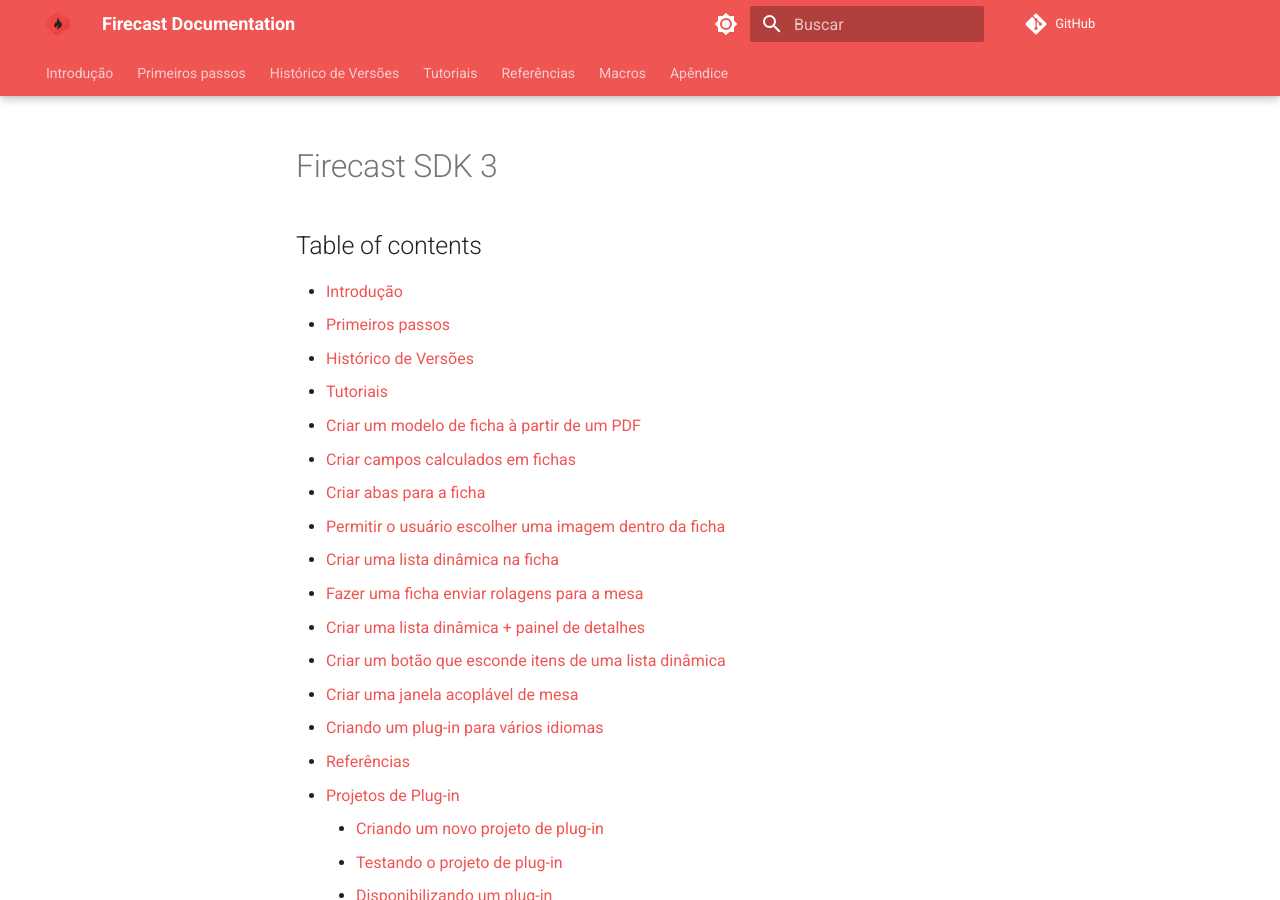
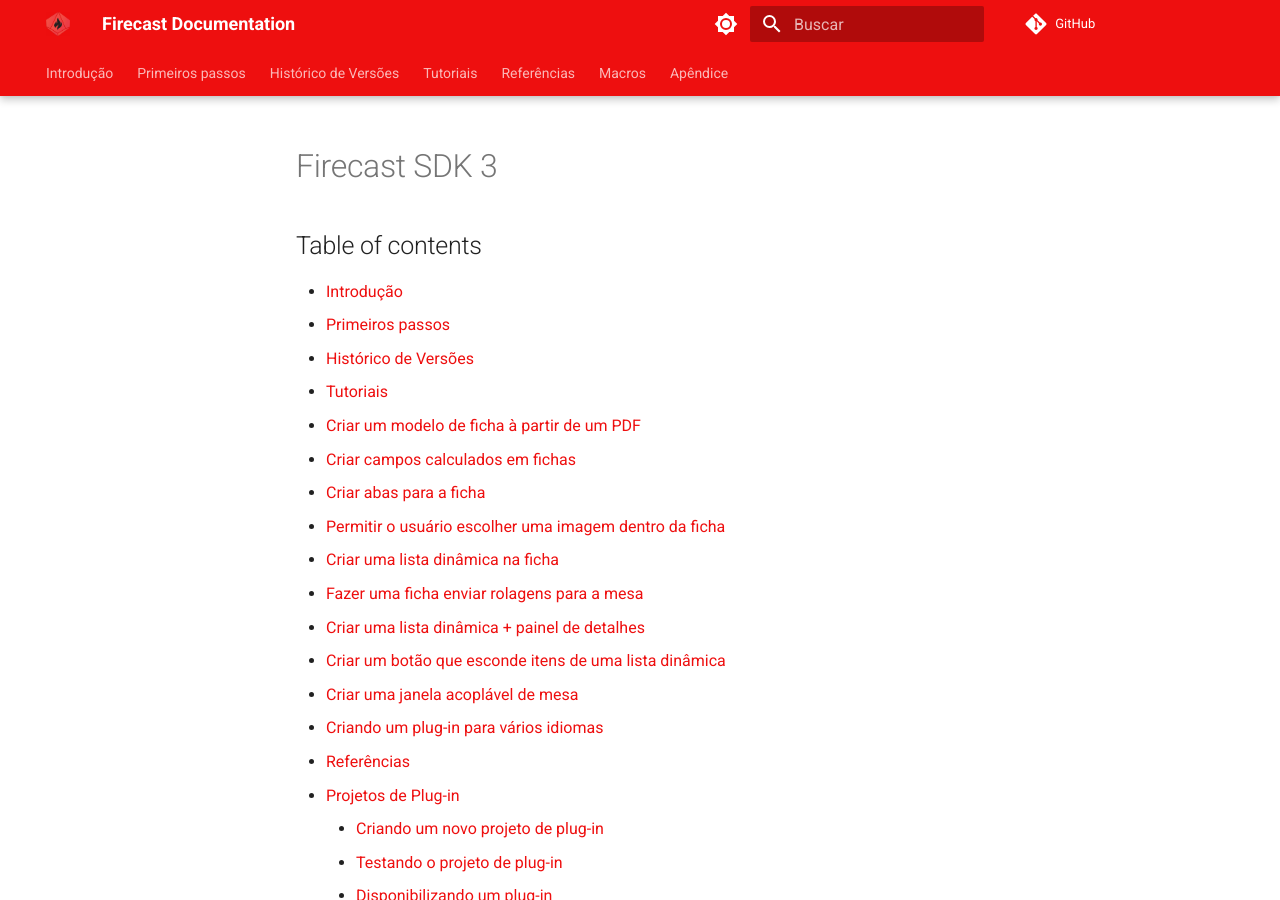
Before and after one commit to Krampus-update/firecast-doc-teste, an MkDocs documentation site: the page built from docs/index.md, in a window 1280 px wide and 900 px high. Built offline with MkDocs 1.6.1 and Material for MkDocs 9.7.7, drawn with Linux system fonts in a browser that asks for light colours; comment, search, counter and statistics services are not loaded.

Commit message:
custom collor teste

```diff
--- a/mkdocs.yml
+++ b/mkdocs.yml
@@ -26,13 +26,12 @@
             - content.tabs.link
       palette:
             - scheme: default
-              primary: red
+              primary: custom
               toggle:
                     icon: material/brightness-7
                     name: Switch to dark mode
             - scheme: slate
               primary: custom
-              accent: red
               toggle:
                     icon: material/brightness-4
                     name: Switch to light mode
```
